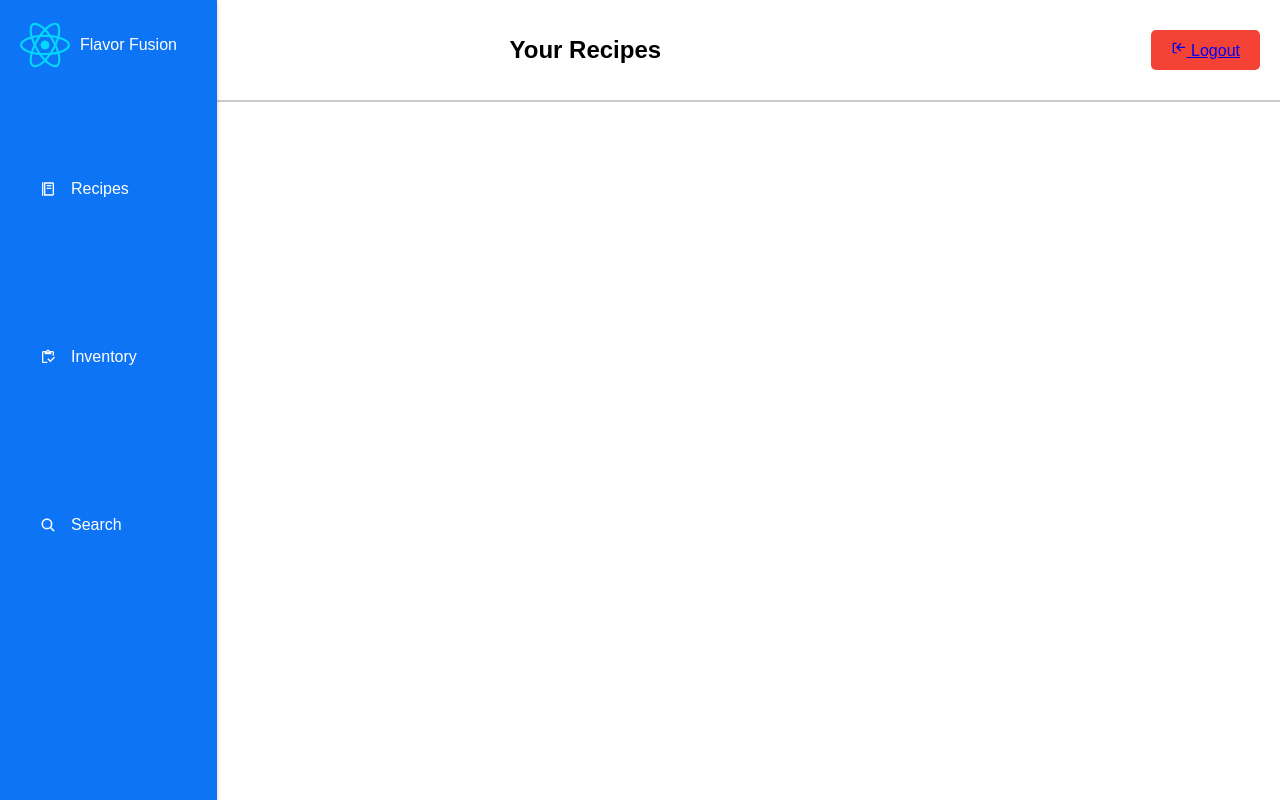
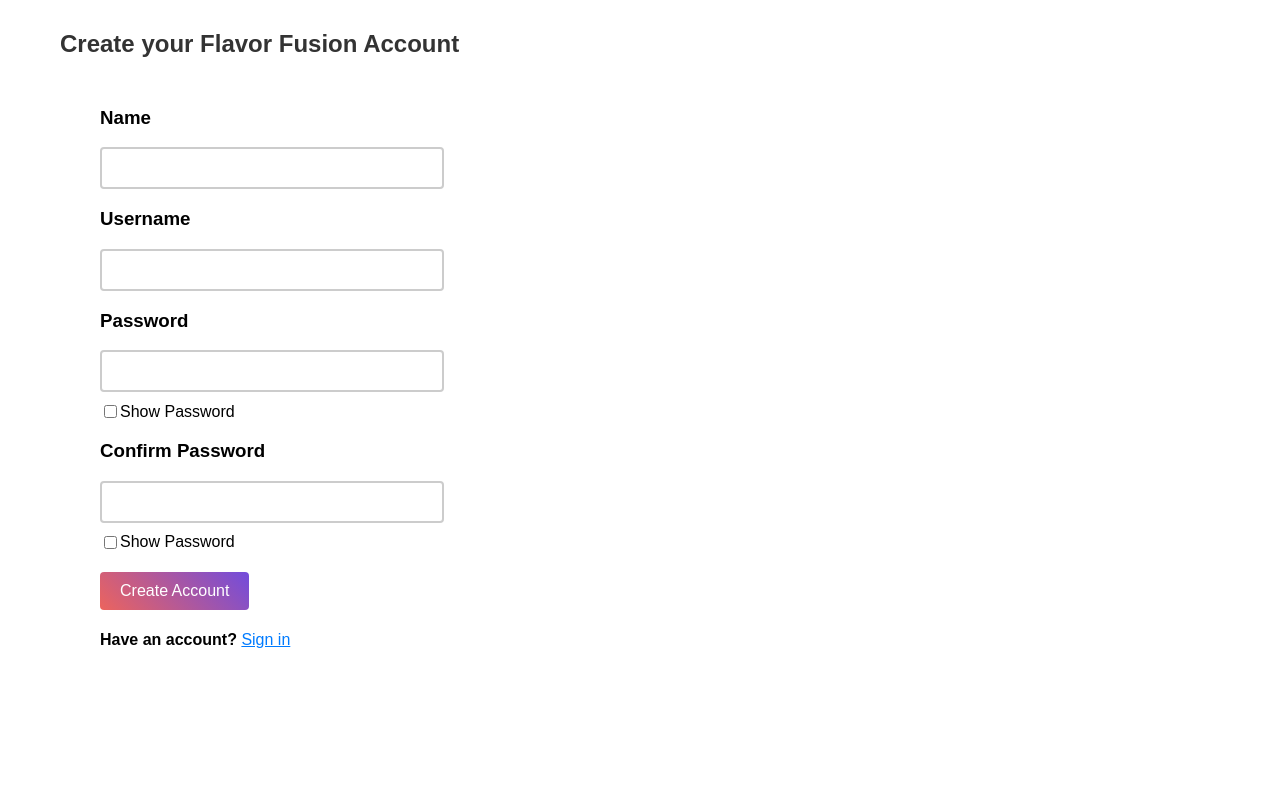
Before and after one commit to masterdrek/Flavor-Fusion, a React (Vite) app in the folder packages/react-frontend/: page /create_account in a window 1280 px wide. Built offline with nearby package versions, Linux system fonts and the light colour scheme.

Commit message:
Added the createAccount page. Changed some textbox code

```diff
--- a/packages/react-frontend/src/App.jsx
+++ b/packages/react-frontend/src/App.jsx
@@ -4,6 +4,7 @@ import NavBar from "./components/NavBar";
 import Header from "./components/Header";
 import Home from "./pages/Home";
 import Recipe from "./pages/addRecipe";
+import CreateAccount from "./pages/createAccount";
 import {
     BrowserRouter as Router,
     Routes,
@@ -14,25 +15,34 @@ import {
 function App() {
     return (
         <div className="App">
-            {/* Router component allows you to define routes for your application */}
             <Router>
-                <Header />
-                <ConditionalNavBar />
-                {/* Routes component is used to define routes */}
-                {/* Use to change the page */}
+                <ConditionalComponents />
                 <Routes>
-                    {/* Route for the homepage, denoted by "/" */}
                     <Route path="/" element={<Home />} />
                     <Route path="/add_recipe" element={<Recipe />} />
+                    <Route path="/create_account" element={<CreateAccount />} />
                 </Routes>
             </Router>
         </div>
     );
 }
 
+function ConditionalComponents() {
+    const location = useLocation();
+    if (location.pathname === "/create_account") {
+        return null; // Render nothing if the route is /create_account
+    }
+
+    return (
+        <>
+            <Header />
+            <ConditionalNavBar />
+        </>
+    );
+}
+
 function ConditionalNavBar() {
     const location = useLocation();
-    // Check if the current path is not "/add_recipe"
     if (location.pathname !== "/add_recipe") {
         return <NavBar />;
     }
--- a/packages/react-frontend/src/components/Textbox.jsx
+++ b/packages/react-frontend/src/components/Textbox.jsx
@@ -1,9 +1,10 @@
 // src/TextBoxComponent.js
 import React, { useState } from "react";
+import "../styles/Textbox.css";
 
-
-const TextBoxComponent = () => {
+const TextBoxComponent = ({ placeholder, showButton, type = "text" }) => {
     const [inputValue, setInputValue] = useState("");
+    const [showPassword, setShowPassword] = useState(false);
 
     const handleChange = (event) => {
         setInputValue(event.target.value);
@@ -14,20 +15,37 @@ const TextBoxComponent = () => {
         alert(`Input value: ${inputValue}`); /* Can change for backend stuff */
     };
 
+    const toggleShowPassword = () => {
+        setShowPassword((prevShowPassword) => !prevShowPassword);
+    };
+
     return (
         <div className="text-container">
             <form onSubmit={handleSubmit}>
                 <input
-                    type="text"
+                    type={showPassword ? "text" : type}
                     className="textbox"
                     value={inputValue}
                     onChange={handleChange}
-                    placeholder="Enter Recipe Name"
+                    placeholder={placeholder}
                 />
-                <button type="save" className="save-button">
-                    Save
-                </button>
+                {showButton && (
+                    <button type="submit" className="save-button">
+                        Save
+                    </button>
+                )}
             </form>
+            {type === "password" && (
+                <div className="show-password-container">
+                    <input
+                        type="checkbox"
+                        id="show-password"
+                        checked={showPassword}
+                        onChange={toggleShowPassword}
+                    />
+                    <label htmlFor="show-password">Show Password</label>
+                </div>
+            )}
         </div>
     );
 };
--- a/packages/react-frontend/src/pages/addRecipe.jsx
+++ b/packages/react-frontend/src/pages/addRecipe.jsx
@@ -273,7 +273,9 @@ function AddRecipe() {
             <Link to="/">
                 <button className="back-button">Back</button>
             </Link>
-            <Textbox />
+            <div className="recipe-name-tb">
+                <Textbox placeholder={"Enter Recipe Name"} showButton={true} />
+            </div>
 
             <div className="table-container">
                 <h3>Add Your Ingredients</h3>
--- /dev/null
+++ b/packages/react-frontend/src/pages/createAccount.jsx
@@ -0,0 +1,39 @@
+import React from "react";
+import { Link } from "react-router-dom";
+import TextBox from "../components/Textbox";
+import "../styles/createAccount.css";
+function createAccount() {
+    return (
+        <div>
+            <div className="create-title">
+                <h2> Create your Flavor Fusion Account</h2>
+            </div>
+
+            <div className="Textboxes">
+                <h3>Name</h3>
+                <TextBox showButton={false} />
+                <h3>Username</h3>
+                <TextBox showButton={false} />
+                <h3>Password</h3>
+                <TextBox showButton={false} type="password" />
+                <h3>Confirm Password</h3>
+                <TextBox showButton={false} type="password" />
+            </div>
+
+            <Link to="/">
+                <button className="create-account-btn">Create Account</button>
+            </Link>
+
+            <div className="have-account-txt">
+                <h4>
+                    Have an account?{" "}
+                    <Link to="/signin">
+                        <button className="sign-in-btn">Sign in</button>
+                    </Link>
+                </h4>
+            </div>
+        </div>
+    );
+}
+
+export default createAccount;
--- /dev/null
+++ b/packages/react-frontend/src/styles/Textbox.css
@@ -0,0 +1,35 @@
+.text-container {
+    display: flex;
+    justify-content: center;
+    flex-direction: column;
+}
+
+.textbox {
+    padding: 10px;
+    border: 2px solid #ccc;
+    border-radius: 4px;
+    font-size: 16px;
+    width: 100%;
+    max-width: 320px;
+}
+
+.save-button {
+    margin-left: 10px;
+    padding: 10px 20px;
+    border: none;
+    border-radius: 4px;
+    background: linear-gradient(45deg, #ec645d, #724cdc);
+    color: white;
+    font-size: 16px;
+    cursor: pointer;
+}
+
+.save-button:hover {
+    background: linear-gradient(45deg, #ec5dbc, #4cdc6b);
+}
+
+.show-password-container {
+    display: flex;
+    align-items: center;
+    margin-top: 10px;
+}
--- a/packages/react-frontend/src/styles/addRecipe.css
+++ b/packages/react-frontend/src/styles/addRecipe.css
@@ -1,35 +1,7 @@
-.text-container {
-    display: flex;
-    justify-content: center;
-    flex-direction: column;
+.recipe-name-tb{
     margin-left: 500px;
-    /* Full viewport height for vertical centering */
 }
 
-.textbox {
-    padding: 10px;
-    border: 2px solid #ccc;
-    border-radius: 4px;
-    font-size: 16px;
-    width: 100%;
-    max-width: 320px;
-}
-
-.save-button {
-    margin-left: 10px;
-    padding: 10px 20px;
-    border: none;
-    border-radius: 4px;
-    background: linear-gradient(45deg, #ec645d, #724cdc);
-    color: white;
-    font-size: 16px;
-    cursor: pointer;
-
-}
-
-.save-button:hover {
-    background: linear-gradient(45deg, #ec5dbc, #4cdc6b);
-}
 .back-button {
     background: linear-gradient(45deg, #5d88ec, #4cdcb6);
     color: white;
--- /dev/null
+++ b/packages/react-frontend/src/styles/createAccount.css
@@ -0,0 +1,52 @@
+.create-title{
+    margin-left: 50px;
+    padding: 10px;
+}
+
+.Textboxes {
+    margin-left: 100px;
+    padding-bottom: 20px;
+}
+
+.have-account-txt{
+    margin-top: 10px;
+    margin-left: 100px;
+}
+
+.sign-in-btn {
+    background: none;
+    border: none;
+    color: #007bff;
+    cursor: pointer;
+    font-size: 16px;
+    text-decoration: underline;
+    padding: 0;
+    /* Remove padding */
+    margin: 0;
+    /* Remove margin */
+}
+
+.sign-in-btn:hover {
+    color: #0056b3;
+    text-decoration: none;
+    /* Remove underline on hover */
+}
+
+.create-account-btn {
+    margin-left: 100px;
+    padding: 10px 20px;
+    border: none;
+    border-radius: 4px;
+    background: linear-gradient(45deg, #ec645d, #724cdc);
+    color: white;
+    font-size: 16px;
+    cursor: pointer;
+    text-decoration: none;
+    /* Remove underline from link */
+    display: inline-block;
+    /* Ensure the button has the correct display */
+}
+
+.create-account-btn:hover {
+    background: linear-gradient(45deg, #ec5dbc, #4cdc6b);
+}
```
